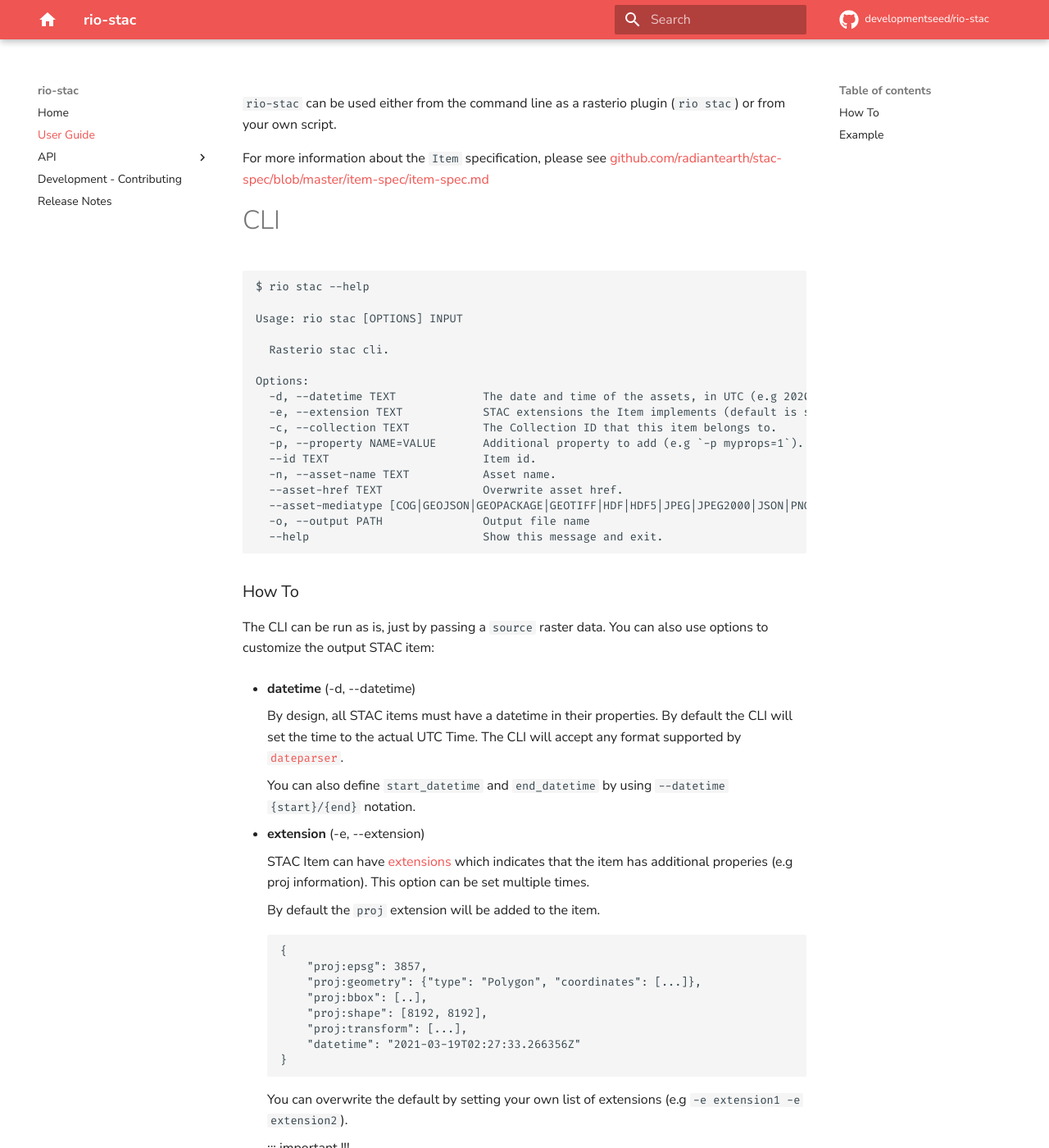
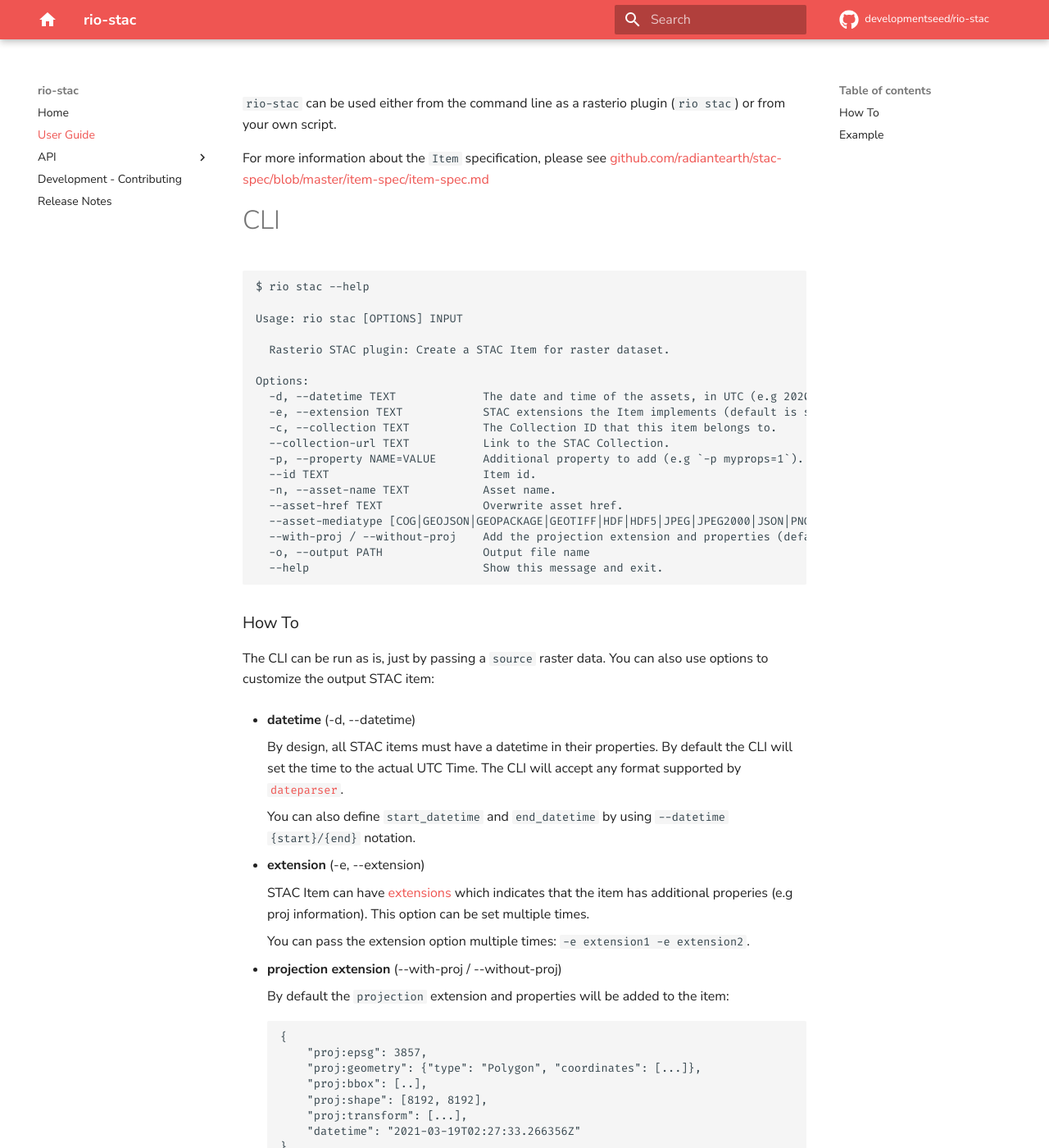
Before and after one commit to developmentseed/rio-stac, an MkDocs documentation site: the page built from docs/intro.md, in a window 1280 px wide and 1400 px high. Shown: the whole window at 82% size. Built offline with MkDocs 1.6.1 and Material for MkDocs 9.7.7, drawn with Linux system fonts in a browser that asks for light colours; comment, search, counter and statistics services are not loaded; some of the changed text lies outside the part shown.

Commit message:
more docs

````diff
--- a/docs/intro.md
+++ b/docs/intro.md
@@ -10,17 +10,19 @@ $ rio stac --help
 
 Usage: rio stac [OPTIONS] INPUT
 
-  Rasterio stac cli.
+  Rasterio STAC plugin: Create a STAC Item for raster dataset.
 
 Options:
   -d, --datetime TEXT             The date and time of the assets, in UTC (e.g 2020-01-01, 2020-01-01T01:01:01).
-  -e, --extension TEXT            STAC extensions the Item implements (default is set to ["proj"]). Multiple allowed (e.g. `-e extension1 -e extensio2`).
+  -e, --extension TEXT            STAC extensions the Item implements (default is set to ["proj"]). Multiple allowed (e.g. `-e extensionUrl1 -e extensionUrl2`).
   -c, --collection TEXT           The Collection ID that this item belongs to.
+  --collection-url TEXT           Link to the STAC Collection.
   -p, --property NAME=VALUE       Additional property to add (e.g `-p myprops=1`). Multiple allowed.
   --id TEXT                       Item id.
   -n, --asset-name TEXT           Asset name.
   --asset-href TEXT               Overwrite asset href.
   --asset-mediatype [COG|GEOJSON|GEOPACKAGE|GEOTIFF|HDF|HDF5|JPEG|JPEG2000|JSON|PNG|TEXT|TIFF|XML|auto] Asset media-type.
+  --with-proj / --without-proj    Add the projection extension and properties (default to True).
   -o, --output PATH               Output file name
   --help                          Show this message and exit.
 ```
@@ -39,7 +41,11 @@ The CLI can be run as is, just by passing a `source` raster data. You can also u
 
     STAC Item can have [extensions](https://github.com/radiantearth/stac-spec/tree/master/extensions) which indicates that the item has additional properies (e.g proj information). This option can be set multiple times.
 
-    By default the `proj` extension will be added to the item.
+    You can pass the extension option multiple times: `-e extension1 -e extension2`.
+
+- **projection extension** (--with-proj / --without-proj)
+
+    By default the `projection` extension and properties will be added to the item:
     ```
     {
         "proj:epsg": 3857,
@@ -51,19 +57,15 @@ The CLI can be run as is, just by passing a `source` raster data. You can also u
     }
     ```
 
-    You can overwrite the default by setting your own list of extensions (e.g `-e extension1 -e extension2`).
-
-    ¡¡¡ important !!!
-
-    To exclude any extension you MUST set: `--extension ""`
-
-    If you want to add extension and still have the `proj` extension enabled, you MUST add it back: `--extension myext --extension proj`
+    You can pass `--without-proj` to disable it.
 
 - **collection** (-c, --collection)
 
     Add a `collection` attribute to the item.
 
-    Note: This won't add the collection's `link`.
+- **collection link** (--collection-url)
+
+    When adding a collection to the Item, the specification state that a Link must also be set. By default the `href` will be set with the collection id. You can specify a custom URL using this option.
 
 - **properties** (-p, --property)
 
````
Also changed, not shown: 2 other files.
